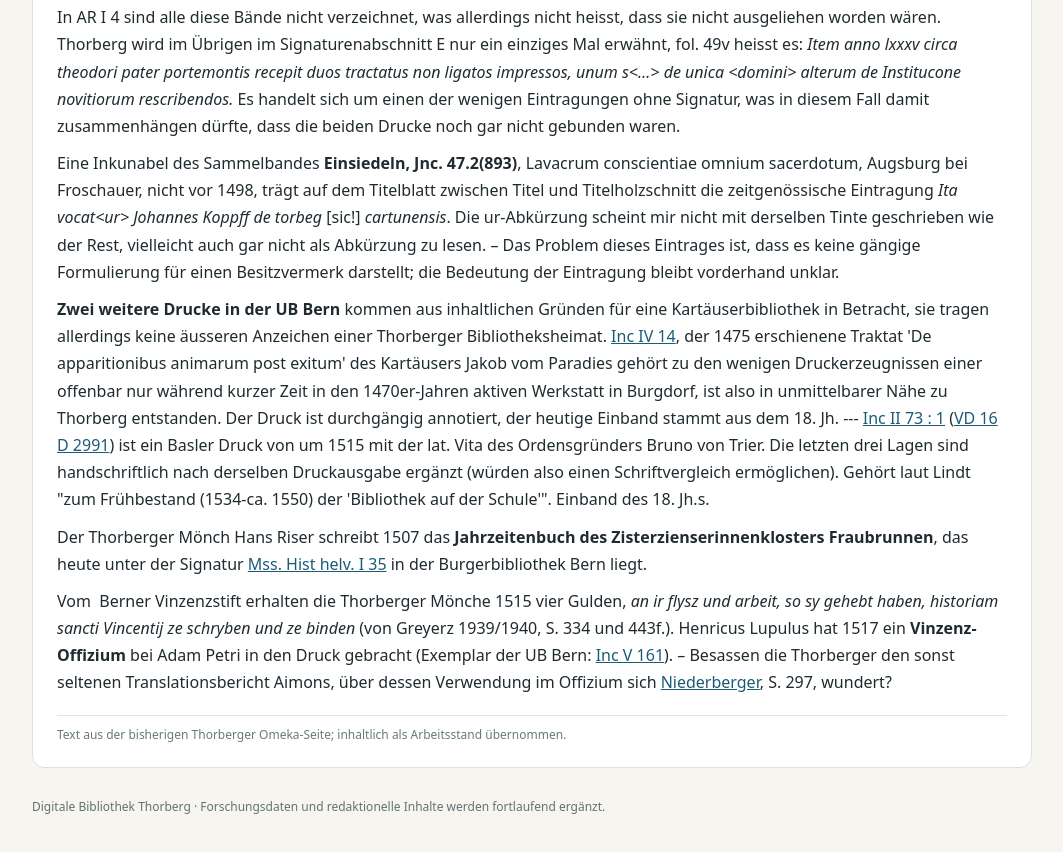
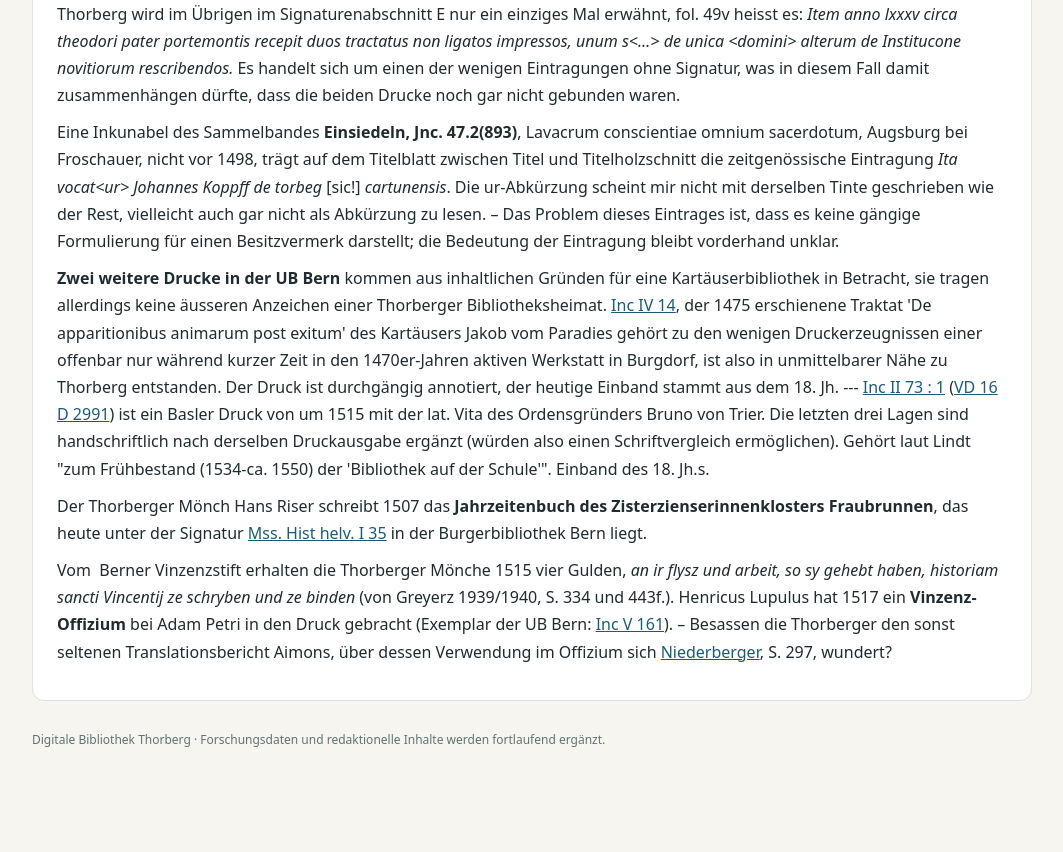
Before and after one commit to matterstefan/digitale-bibliothek-thorberg, a plain HTML site: page zeugnisse.html in a window 1280 px wide. Shown: the part 1314-2166 px from the top of the page, without its empty margins (108-1171 px from the left). Drawn offline with Linux system fonts and the light colour scheme.

Commit message:
Clean up duplicate heading and Omeka note on testimonies page

```diff
--- a/zeugnisse.html
+++ b/zeugnisse.html
@@ -7,7 +7,7 @@
 .topnav a:hover,.topnav a:focus-visible{color:#fff;border-bottom-color:#90c7ce}
 .topnav a[aria-current="page"]{color:#fff;font-weight:700;border-bottom-color:#d6e7e7}
 @media(max-width:650px){.topnav{gap:1px 10px}.topnav a{font-size:12px;padding:7px 3px}}
-</style></head><body><a href="#main" class="skip">Zum Inhalt springen</a><header><div class="eyebrow">Digitale Bibliothek Thorberg</div><h1>Digitale Bibliothek Thorberg</h1><nav class="topnav" aria-label="Hauptnavigation"><a href="index.html">Bände &amp; Visualisierung</a><a href="systematiken.html">kartäusische Bibliothekssystematiken</a><a href="zeugnisse.html" aria-current="page">weitere Zeugnisse</a><a href="literatur.html">Literatur</a><a href="projekt.html">über das Projekt</a></nav></header><main id="main"><h2>weitere Zeugnisse</h2><p class="lead">Quellen und Hinweise, die über die heute erhaltenen, eindeutig identifizierten Thorberger Bände hinausreichen.</p><section class="panel entry" id="zeugnisse"><h3>weitere Zeugnisse</h3><div class="prose"><p>Die Handschrift<a href="https://ccfr.bnf.fr/portailccfr/jsp/index_view_direct_anonymous.jsp?record=eadcgm:EADC:D13A10373" rel="noopener noreferrer" target="_blank"> Grenoble 113</a> (Signatur: Ms. 66 Rés.) aus dem 16. Jahrhundert, aus dem Kartäuserkloster La Lance bei Grandson, enthält eine Kompilation, die von Thorberger Mönchen zusammengestellt worden sei: "Opus exaratum per fratres Portemontis, sub regimine fratris Petri de Domno Petro, prioris atque professi hujus domus, qui istud fieri fecit et solvit. Pertinet domui Lancee, ordinis Cartusiensis." (vgl. Hogg, Kartäuserhandschriftenbestände in öffentlichen Bibliotheken Frankreichs, S. 115)</p>
+</style></head><body><a href="#main" class="skip">Zum Inhalt springen</a><header><div class="eyebrow">Digitale Bibliothek Thorberg</div><h1>Digitale Bibliothek Thorberg</h1><nav class="topnav" aria-label="Hauptnavigation"><a href="index.html">Bände &amp; Visualisierung</a><a href="systematiken.html">kartäusische Bibliothekssystematiken</a><a href="zeugnisse.html" aria-current="page">weitere Zeugnisse</a><a href="literatur.html">Literatur</a><a href="projekt.html">über das Projekt</a></nav></header><main id="main"><h2>weitere Zeugnisse</h2><p class="lead">Quellen und Hinweise, die über die heute erhaltenen, eindeutig identifizierten Thorberger Bände hinausreichen.</p><section class="panel entry" id="zeugnisse"><div class="prose"><p>Die Handschrift<a href="https://ccfr.bnf.fr/portailccfr/jsp/index_view_direct_anonymous.jsp?record=eadcgm:EADC:D13A10373" rel="noopener noreferrer" target="_blank"> Grenoble 113</a> (Signatur: Ms. 66 Rés.) aus dem 16. Jahrhundert, aus dem Kartäuserkloster La Lance bei Grandson, enthält eine Kompilation, die von Thorberger Mönchen zusammengestellt worden sei: "Opus exaratum per fratres Portemontis, sub regimine fratris Petri de Domno Petro, prioris atque professi hujus domus, qui istud fieri fecit et solvit. Pertinet domui Lancee, ordinis Cartusiensis." (vgl. Hogg, Kartäuserhandschriftenbestände in öffentlichen Bibliotheken Frankreichs, S. 115)</p>
 <p>Die Handschrift <a href="https://www.e-codices.unifr.ch/de/list/one/mgb/0382" rel="noopener noreferrer" target="_blank">Bulle, Musée gruérien, 382</a>, ist ein Sammelband, der die Gebete des Breviers des Kartäuserordens enthält. "Dieses kleine Gebetbuch wurde wahrscheinlich im 13. Jahrhundert in einer Kartause im Burgund hergestellt. Vom 13. bis zum 15. Jahrhundert wurde das Werk mit Sicherheit in einer der Kartausen der heutigen Westschweiz benutzt, etwa in La Valsainte, in La Part-Dieu oder in La Lance."</p>
 <p>Die Handschriften <strong>Burgerbibliothek Bern, Codd. A 76, 77, 81, 82, 83 sowie B 46</strong>, tragen alle Besitzeintragungen des Basler Kartäuserklosters St. Margarethental. Hans von Greyerz, Studien zur Kulturgeschichte der Stadt Bern am Ende des Mittelalters, S. 337, vermutet wegen der auch sonst bezeugten Verbindungen der beiden Kartausen, insbesondere der im Ausleihverzeichnis AR I 4 bezeugten Buchausleihen nach Bern, es "dürften die sechs Handschriften aus der Basler Kartause ihren Weg in die Berner Bibliothek über Thorberg gefunden haben." Die heutigen Signaturen und die Einträge im hsl. Katalog von Samuel Engel weisen allerdings eher darauf hin, dass die Bücher erst im 18. Jahrhundert nach Bern gekommen sind, möglicherweise mit dem 1742 angekauften Nachlass Theodor Zwinger. </p>
 <div class="table-wrap"><table>
@@ -136,4 +136,4 @@
 <p>Der Thorberger Mönch Hans Riser schreibt 1507 das <strong>Jahrzeitenbuch des Zisterzienserinnenklosters Fraubrunnen</strong>, das heute unter der Signatur <a href="https://katalog.burgerbib.ch/detail.aspx?ID=130160" rel="noopener noreferrer" target="_blank">Mss. Hist helv. I 35</a> in der Burgerbibliothek Bern liegt.</p>
 <p>Vom  Berner Vinzenzstift erhalten die Thorberger Mönche 1515 vier Gulden, <em>an ir flysz und arbeit, so sy gehebt haben, historiam sancti Vincentij ze schryben und ze binden</em> (von Greyerz 1939/1940, S. 334 und 443f.). Henricus Lupulus hat 1517 ein <strong>Vinzenz-Offizium</strong> bei Adam Petri in den Druck gebracht (Exemplar der UB Bern: <a href="https://swisscollections.ch/Record/991080877969705501" rel="noopener noreferrer" target="_blank">Inc V 161</a>). – Besassen die Thorberger den sonst seltenen Translationsbericht Aimons, über dessen Verwendung im Offizium sich <a href="https://www.e-periodica.ch/cntmng?pid=zfk-001%3A1937%3A31%3A%3A454" rel="noopener noreferrer" target="_blank">Niederberger</a>, S. 297, wundert?</p>
 
-</div><div class="source">Text aus der bisherigen Thorberger Omeka-Seite; inhaltlich als Arbeitsstand übernommen.</div></section><div class="footer">Digitale Bibliothek Thorberg · Forschungsdaten und redaktionelle Inhalte werden fortlaufend ergänzt.</div></main></body></html>
+</div></section><div class="footer">Digitale Bibliothek Thorberg · Forschungsdaten und redaktionelle Inhalte werden fortlaufend ergänzt.</div></main></body></html>
```
